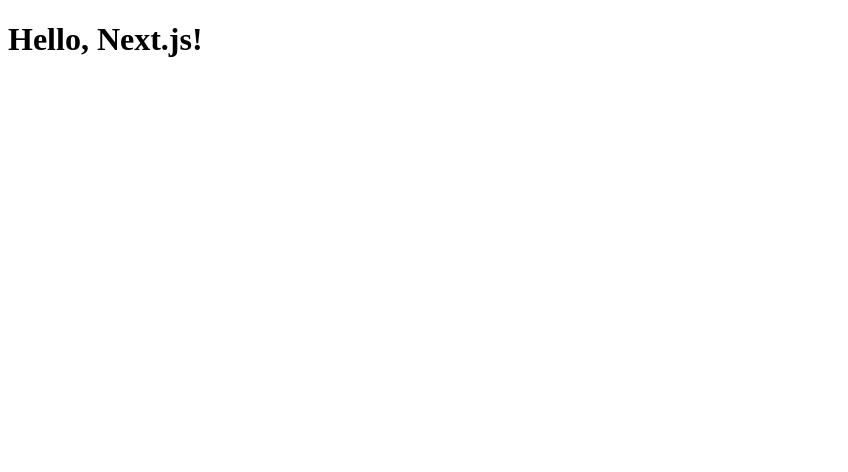
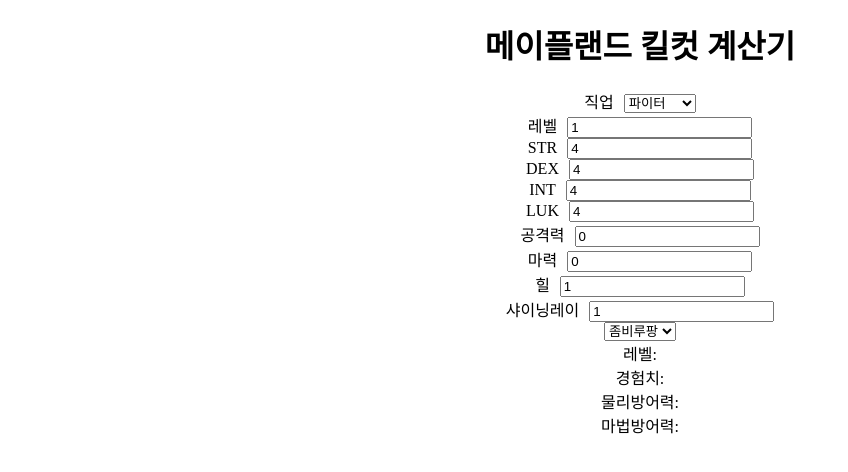
Before and after one commit to KS-Bird/mapleland-calc, a Next.js app: page / in a window 1280 px wide. Shown: the top 472 px of the page, without its empty margins (0-848 px from the left). Built offline with nearby package versions, Linux system fonts and the light colour scheme.

Commit message:
add inputs

```diff
--- a/app/page.jsx
+++ b/app/page.jsx
@@ -1,3 +1,112 @@
+'use client'
+import { useCallback, useState } from "react"
+import useInput from "../hooks/useInput"
+
+const gap10px = { marginRight: "10px" }
+
 export default function Page() {
-  return <h1>Hello, Next.js!</h1>
+  const [userRole, onChangeuserRole] = useInput('')
+  const [userLevel, onChangeUserLevel] = useInput(1)
+  const [STR, onChangeSTR] = useInput(4)
+  const [DEX, onChangeDEX] = useInput(4)
+  const [INT, onChangeINT] = useInput(4)
+  const [LUK, onChangeLUK] = useInput(4)
+  const [att, onChangeAtt] = useInput(0)
+  const [magicAtt, onChangeMagicAtt] = useInput(0)
+  const [skills, setSkills] = useState({});
+  const [selectedMonster, onChangeSelectedMonster] = useInput('좀비루팡');
+
+  console.log(`userRole:${userRole}`)
+  console.log(`userLevel:${userLevel}`)
+  console.log(`STR:${STR}`)
+  console.log(`DEX:${DEX}`)
+  console.log(`INT:${INT}`)
+  console.log(`LUK:${LUK}`)
+  console.log(`att:${att}`)
+  console.log(`magicAtt:${magicAtt}`)
+  console.log(`skills:`, skills)
+  console.log(`selectedMonster:${selectedMonster}`)
+
+  const onChangeSkills = useCallback((e) => {
+    setSkills((state) => {
+      return {
+        ...state,
+        [e.target.id]: e.target.value,
+      }
+    })
+  }, [])
+
+  return (
+    <>
+      <div align='center'>
+        <h1>메이플랜드 킬컷 계산기</h1>
+        <div>
+          <label htmlFor="userRole" style={{ marginRight: "10px" }}>직업</label>
+          <select id="userRole" onChange={onChangeuserRole}>
+            <option value="파이터">파이터</option>
+            <option value="페이지">페이지</option>
+            <option value="스피어맨">스피어맨</option>
+            <option value="헌터">헌터</option>
+            <option value="사수">사수</option>
+            <option value="어쌔신">어쌔신</option>
+            <option value="시프">시프</option>
+            <option value="불독">불독</option>
+            <option value="썬콜">썬콜</option>
+            <option value="클레릭">클레릭</option>
+          </select>
+        </div>
+        <div>
+          <label htmlFor="userLevel" style={gap10px}>레벨</label>
+          <input id="userLevel" type="number" onChange={onChangeUserLevel} value={userLevel} />
+        </div>
+        <div name="stat">
+          <div>
+            <label htmlFor="STR" style={gap10px}>STR</label>
+            <input id="STR" type="number" onChange={onChangeSTR} value={STR} />
+          </div>
+          <div>
+            <label htmlFor="DEX" style={gap10px}>DEX</label>
+            <input id="DEX" type="number" onChange={onChangeDEX} value={DEX} />
+          </div>
+          <div>
+            <label htmlFor="INT" style={gap10px}>INT</label>
+            <input id="INT" type="number" onChange={onChangeINT} value={INT} />
+          </div>
+          <div>
+            <label htmlFor="LUK" style={gap10px}>LUK</label>
+            <input id="LUK" type="number" onChange={onChangeLUK} value={LUK} />
+          </div>
+        </div>
+        <div>
+          <div>
+            <label htmlFor="att" style={gap10px}>공격력</label>
+            <input id="att" type="number" onChange={onChangeAtt} value={att} />
+          </div>
+          <div>
+            <label htmlFor="magicAtt" style={gap10px}>마력</label>
+            <input id="magicAtt" type="number" onChange={onChangeMagicAtt} value={magicAtt} />
+          </div>
+        </div>
+        <div name="skill">
+          {['힐', '샤이닝레이'].map((v) => {
+            return (
+              <div key={v}>
+                <label htmlFor={v} style={gap10px}>{v}</label>
+                <input id={v} type="number" onChange={onChangeSkills} value={skills[v] || 1} />
+              </div>
+            )
+          })}
+        </div>
+        <div name="monster">
+          <select onChange={onChangeSelectedMonster}>
+            {['좀비루팡', '쿨리좀비'].map((v) => (<option key={v} value={v}>{v}</option>))}
+          </select>
+          <div>레벨:{ }</div>
+          <div>경험치:{ }</div>
+          <div>물리방어력:{ }</div>
+          <div>마법방어력:{ }</div>
+        </div>
+      </div >
+    </>
+  )
 }
--- /dev/null
+++ b/hooks/useInput.jsx
@@ -0,0 +1,9 @@
+import { useState, useCallback } from "react";
+
+export default function useInput(initialValue = null) {
+  const [value, setValue] = useState(initialValue)
+  const handler = useCallback((e) => {
+    setValue(e.target.value)
+  }, [])
+  return [value, handler, setValue]
+}
```
